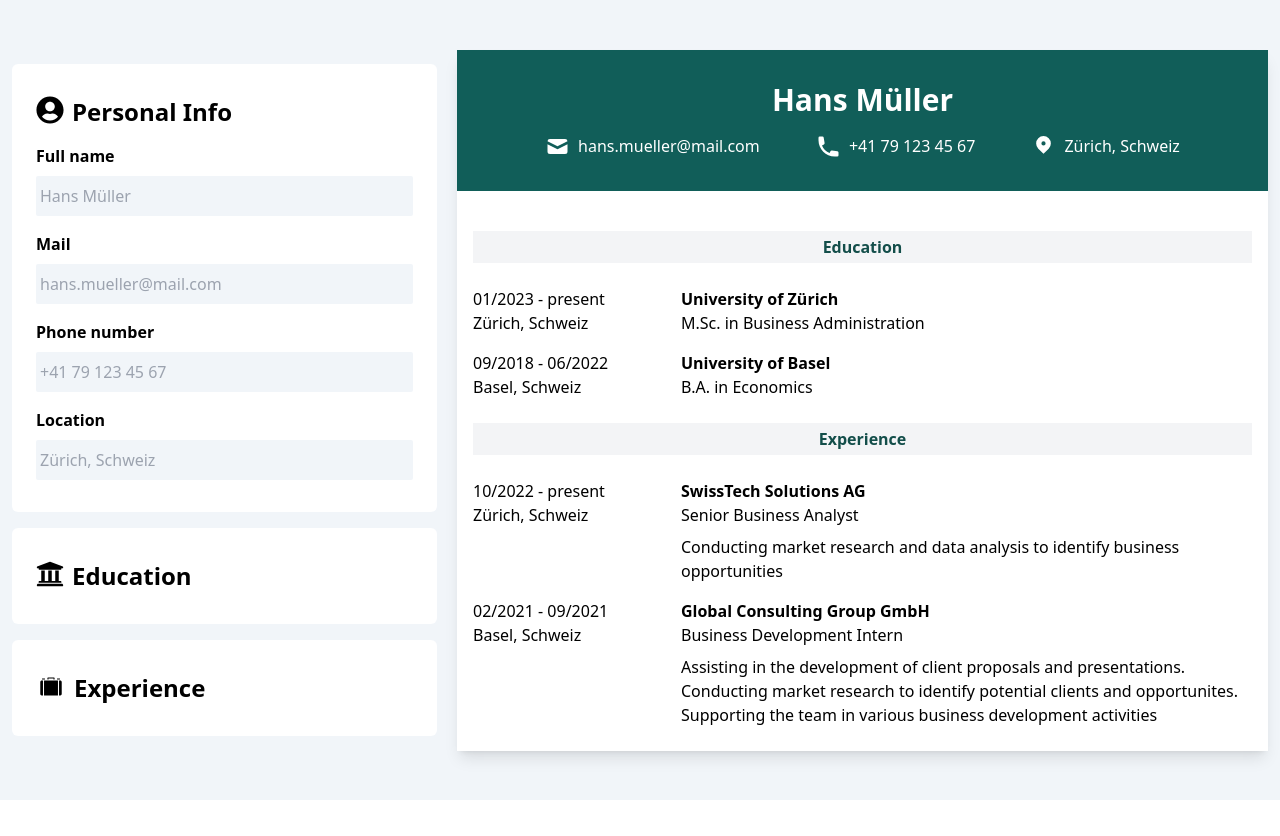
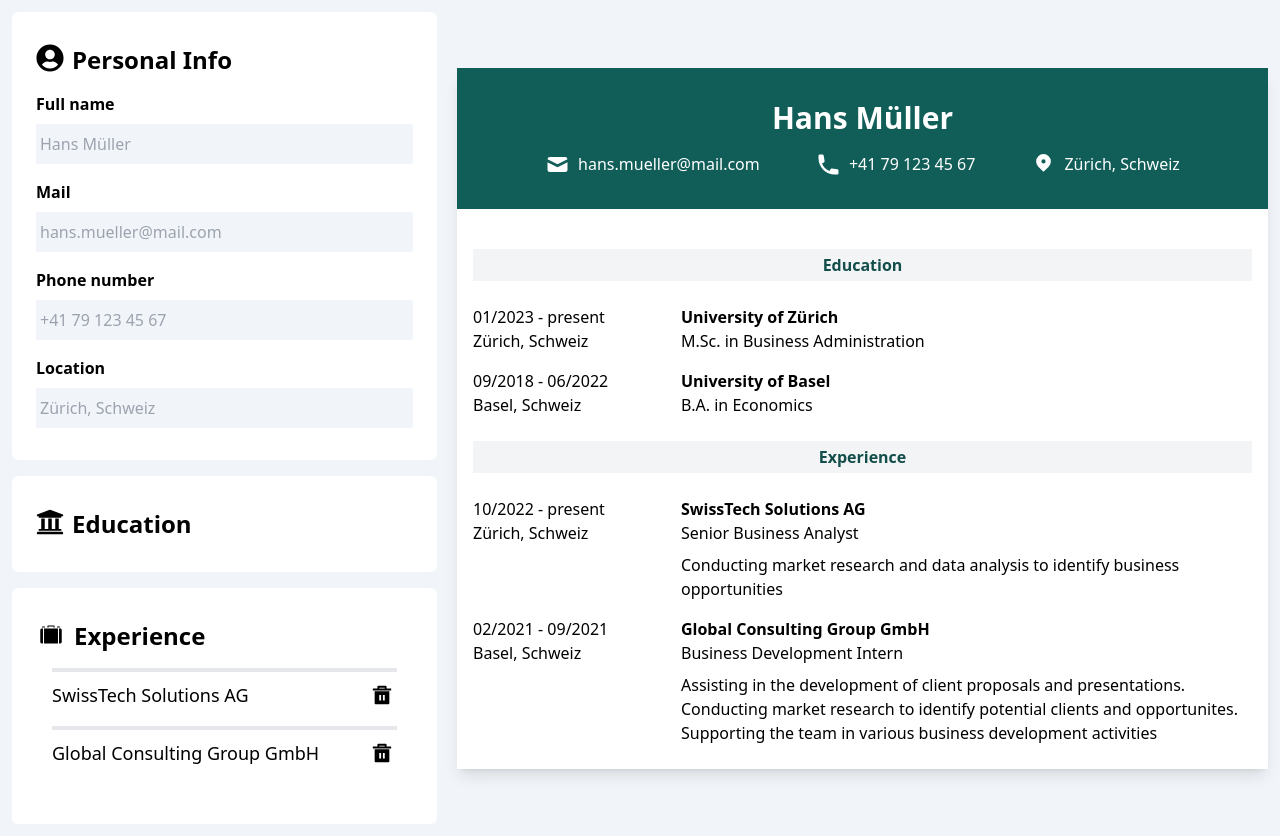
Before and after one commit to IsiNavarro/odin-CV-app, a React (Vite) app: page / in a window 1280 px wide. Before the commit the page ends 800 px from the top, so only its background shows below. Built offline with nearby package versions, Linux system fonts and the light colour scheme.

Commit message:
Display current experiences on FillIn

```diff
--- a/src/components/FillIn.jsx
+++ b/src/components/FillIn.jsx
@@ -1,5 +1,6 @@
 import React from 'react';
 import { FaUserCircle, FaUniversity } from 'react-icons/fa';
+import { RiDeleteBin5Fill } from 'react-icons/ri';
 import { GiSuitcase } from 'react-icons/gi';
 
 function FillInPersonalInfo({ data, handlePersonalInfo }) {
@@ -77,17 +78,36 @@ function FillInEducation({ data }) {
 }
 
 function FillInExperience({ data }) {
+  const ExperienceItem = ({ title }) => {
+    return (
+      <div className="flex items-center justify-between border-t-4 py-2">
+        <h4 className="text-lg">{title}</h4>
+        <button className="p-1 hover:text-slate-800 duration-50">
+          <RiDeleteBin5Fill size={22} />
+        </button>
+      </div>
+    );
+  };
+  const ExperienceList = ({ experience }) => {
+    console.log(experience);
+    return experience.map((item) => (
+      <ExperienceItem key={item.id} title={item.companyName} />
+    ));
+  };
   return (
     <div className="w-full py-8 px-6 bg-white rounded-md">
       <h3 className="font-bold text-2xl flex gap-2">
         <GiSuitcase size={30} />
         Experience
       </h3>
+      <div className="flex flex-col gap-2 p-4">
+        <ExperienceList experience={data.sections.experiences} />
+      </div>
     </div>
   );
 }
 
-export function FillIn({ data, handlePersonalInfo }) {
+const FillIn = ({ data, handlePersonalInfo }) => {
   return (
     <div className="min-w-full sm:min-w-[425px] flex flex-col gap-4">
       <FillInPersonalInfo data={data} handlePersonalInfo={handlePersonalInfo} />
@@ -95,4 +115,6 @@ export function FillIn({ data, handlePersonalInfo }) {
       <FillInExperience data={data} />
     </div>
   );
-}
+};
+
+export { FillIn };
```
